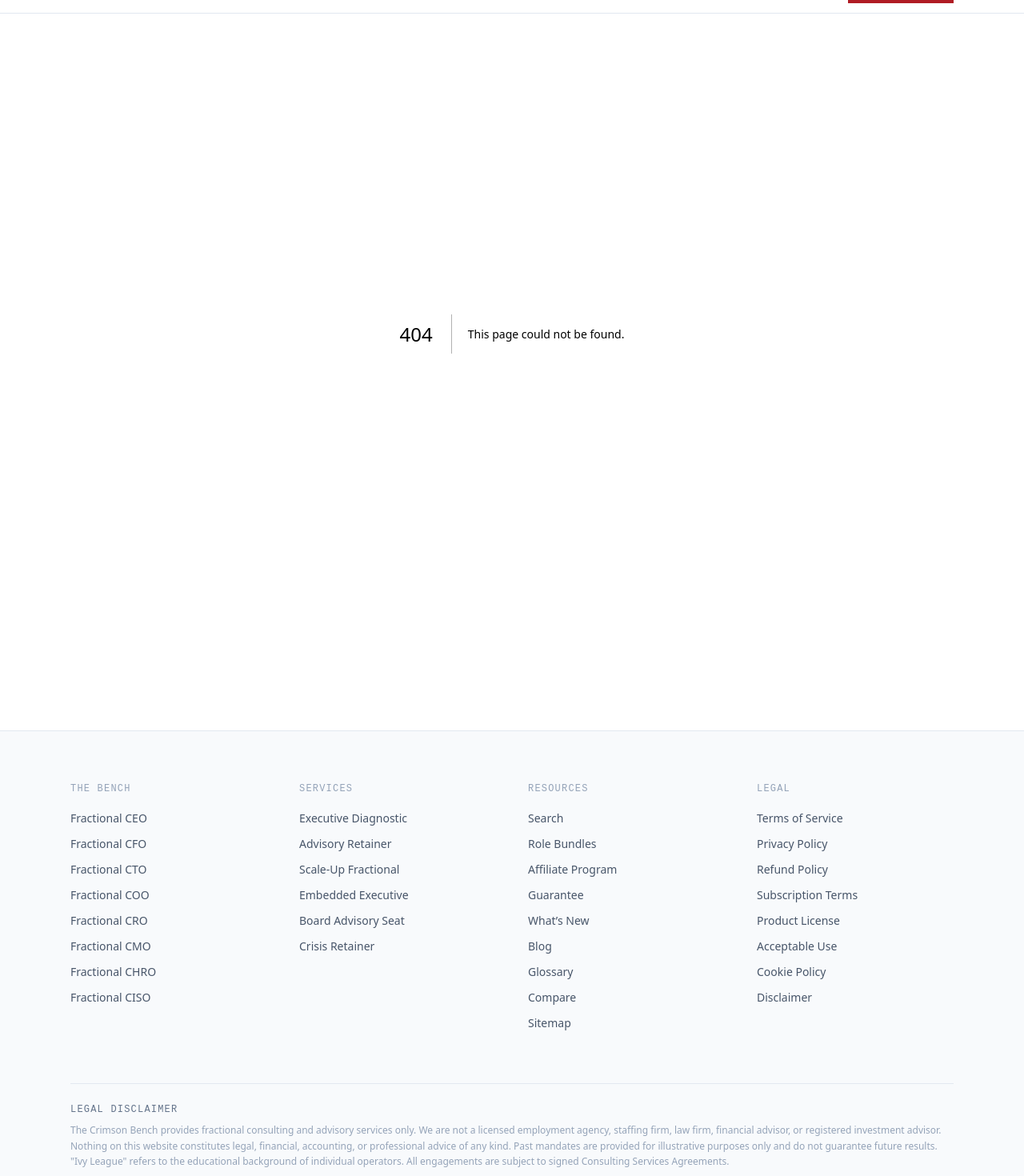
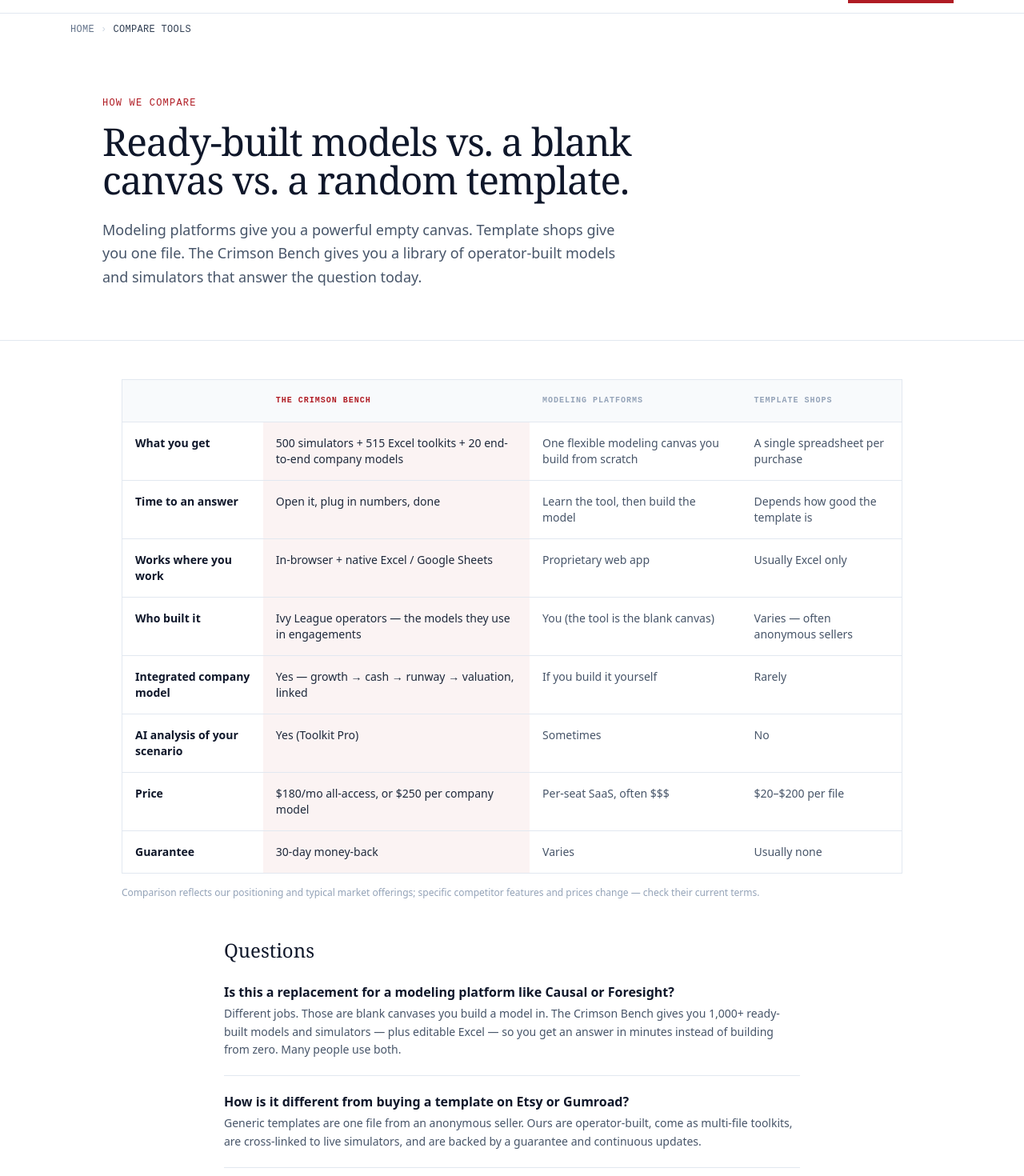
Before and after one commit to CRIMSON-BENCH/crimson-bench, a Next.js app: page /compare-tools in a window 1280 px wide. Before the commit this address had no page. Shown: the part 40-1510 px from the top of the page at 80% size. Built offline with nearby package versions, Linux system fonts and the light colour scheme.

Commit message:
Add product comparison page (vs modeling platforms & template shops) and bespoke tiers + done-for-you/workshops/gifting section on Enterprise

```diff
--- /dev/null
+++ b/src/app/compare-tools/page.tsx
@@ -0,0 +1,94 @@
+import type { Metadata } from 'next'
+import Breadcrumb from '@/components/Breadcrumb'
+import CTABlock from '@/components/CTABlock'
+import JsonLd from '@/components/JsonLd'
+import { faqSchema, breadcrumbSchema } from '@/lib/schema'
+
+export const metadata: Metadata = {
+  title: 'Crimson Bench vs. Modeling Tools & Template Shops — Compared',
+  description:
+    'How The Crimson Bench compares to dedicated modeling platforms and generic spreadsheet-template shops: breadth, price, learning curve, and who builds it.',
+  alternates: { canonical: '/compare-tools' },
+}
+
+const ROWS: { feature: string; cb: string; platform: string; templates: string }[] = [
+  { feature: 'What you get', cb: '500 simulators + 515 Excel toolkits + 20 end-to-end company models', platform: 'One flexible modeling canvas you build from scratch', templates: 'A single spreadsheet per purchase' },
+  { feature: 'Time to an answer', cb: 'Open it, plug in numbers, done', platform: 'Learn the tool, then build the model', templates: 'Depends how good the template is' },
+  { feature: 'Works where you work', cb: 'In-browser + native Excel / Google Sheets', platform: 'Proprietary web app', templates: 'Usually Excel only' },
+  { feature: 'Who built it', cb: 'Ivy League operators — the models they use in engagements', platform: 'You (the tool is the blank canvas)', templates: 'Varies — often anonymous sellers' },
+  { feature: 'Integrated company model', cb: 'Yes — growth → cash → runway → valuation, linked', platform: 'If you build it yourself', templates: 'Rarely' },
+  { feature: 'AI analysis of your scenario', cb: 'Yes (Toolkit Pro)', platform: 'Sometimes', templates: 'No' },
+  { feature: 'Price', cb: '$180/mo all-access, or $250 per company model', platform: 'Per-seat SaaS, often $$$', templates: '$20–$200 per file' },
+  { feature: 'Guarantee', cb: '30-day money-back', platform: 'Varies', templates: 'Usually none' },
+]
+
+const faqs = [
+  { q: 'Is this a replacement for a modeling platform like Causal or Foresight?', a: 'Different jobs. Those are blank canvases you build a model in. The Crimson Bench gives you 1,000+ ready-built models and simulators — plus editable Excel — so you get an answer in minutes instead of building from zero. Many people use both.' },
+  { q: 'How is it different from buying a template on Etsy or Gumroad?', a: 'Generic templates are one file from an anonymous seller. Ours are operator-built, come as multi-file toolkits, are cross-linked to live simulators, and are backed by a guarantee and continuous updates.' },
+  { q: 'Do I need to learn a new tool?', a: 'No. The simulators run in your browser with plain inputs, and the toolkits open in Excel or Google Sheets. There is no platform to learn.' },
+]
+
+export default function CompareToolsPage() {
+  return (
+    <>
+      <JsonLd data={faqSchema(faqs)} />
+      <JsonLd data={breadcrumbSchema([
+        { name: 'Home', url: 'https://www.crimsonbench.com/' },
+        { name: 'Compare Tools', url: 'https://www.crimsonbench.com/compare-tools' },
+      ])} />
+      <Breadcrumb items={[{ name: 'Home', href: '/' }, { name: 'Compare Tools', href: '/compare-tools' }]} />
+
+      <section className="bg-white dark:bg-slate-950 border-b border-slate-200 dark:border-slate-800 py-16 px-6">
+        <div className="max-w-5xl mx-auto">
+          <p className="section-eyebrow mb-4">How We Compare</p>
+          <h1 className="font-serif text-4xl md:text-5xl font-normal tracking-tight text-slate-900 dark:text-white max-w-3xl mb-6">
+            Ready-built models vs. a blank canvas vs. a random template.
+          </h1>
+          <p className="text-lg text-slate-600 dark:text-slate-400 max-w-2xl leading-relaxed">
+            Modeling platforms give you a powerful empty canvas. Template shops give you one file. The Crimson Bench gives you a library of operator-built models and simulators that answer the question today.
+          </p>
+        </div>
+      </section>
+
+      <section className="max-w-5xl mx-auto px-6 py-12">
+        <div className="overflow-x-auto border border-slate-200 dark:border-slate-800">
+          <table className="w-full text-sm min-w-[720px]">
+            <thead>
+              <tr className="bg-slate-50 dark:bg-slate-900">
+                <th className="text-left p-4 font-mono text-[10px] tracking-widest uppercase text-slate-400"></th>
+                <th className="text-left p-4 font-mono text-[10px] tracking-widest uppercase text-[#B01C24]">The Crimson Bench</th>
+                <th className="text-left p-4 font-mono text-[10px] tracking-widest uppercase text-slate-400">Modeling Platforms</th>
+                <th className="text-left p-4 font-mono text-[10px] tracking-widest uppercase text-slate-400">Template Shops</th>
+              </tr>
+            </thead>
+            <tbody>
+              {ROWS.map(r => (
+                <tr key={r.feature} className="border-t border-slate-200 dark:border-slate-800 align-top">
+                  <td className="p-4 font-semibold text-slate-900 dark:text-white">{r.feature}</td>
+                  <td className="p-4 text-slate-800 dark:text-slate-200 bg-[#B01C24]/5 dark:bg-[#B01C24]/10">{r.cb}</td>
+                  <td className="p-4 text-slate-600 dark:text-slate-400">{r.platform}</td>
+                  <td className="p-4 text-slate-600 dark:text-slate-400">{r.templates}</td>
+                </tr>
+              ))}
+            </tbody>
+          </table>
+        </div>
+        <p className="text-xs text-slate-400 mt-4">Comparison reflects our positioning and typical market offerings; specific competitor features and prices change — check their current terms.</p>
+      </section>
+
+      <section className="max-w-3xl mx-auto px-6 pb-16">
+        <h2 className="font-serif text-2xl font-normal text-slate-900 dark:text-white mb-6">Questions</h2>
+        <div className="space-y-5">
+          {faqs.map(f => (
+            <div key={f.q} className="border-b border-slate-200 dark:border-slate-800 pb-5">
+              <h3 className="font-semibold text-slate-900 dark:text-white mb-1">{f.q}</h3>
+              <p className="text-slate-600 dark:text-slate-400 text-sm leading-relaxed">{f.a}</p>
+            </div>
+          ))}
+        </div>
+      </section>
+
+      <CTABlock heading="See what ready-built feels like" />
+    </>
+  )
+}
--- a/src/app/enterprise/page.tsx
+++ b/src/app/enterprise/page.tsx
@@ -145,6 +145,46 @@
         </div>
       </section>
 
+      {/* Bespoke tiers + add-ons */}
+      <section className="px-6 py-16 bg-slate-50 dark:bg-slate-900/40 border-y border-slate-200 dark:border-slate-800">
+        <div className="max-w-5xl mx-auto">
+          <h2 className="font-serif text-3xl font-normal text-slate-900 dark:text-white mb-3">Bespoke engagements</h2>
+          <p className="text-slate-600 dark:text-slate-400 leading-relaxed max-w-2xl mb-10">
+            When you want the model built entirely around your business — your accounts, your hiring plan, your fundraising — we build it with you. Three tiers, scoped to the depth you need.
+          </p>
+          <div className="grid md:grid-cols-3 gap-px bg-slate-200 dark:bg-slate-800 border border-slate-200 dark:border-slate-800 mb-10">
+            {[
+              { name: 'Focused Model', price: 'from $2,500', blurb: 'One integrated model of your business, built around your real numbers, with a walkthrough.', pts: ['Your drivers & chart of accounts', 'Base / bull / bear scenarios', '1 working session'] },
+              { name: 'Operating System', price: 'from $10,000', blurb: 'A linked suite — operating model, fundraise, and board scenarios — plus hands-on iteration.', pts: ['Multi-model, fully linked', 'Fundraising & hiring waves', 'Multiple sessions + revisions'], featured: true },
+              { name: 'Embedded', price: 'from $25,000', blurb: 'We sit alongside your team, wire the model to live data, and keep it current as you scale.', pts: ['Live-data integration', 'Board-cycle updates', 'Ongoing operator access'] },
+            ].map(t => (
+              <div key={t.name} className={`p-6 flex flex-col ${t.featured ? 'bg-[#B01C24]/5 dark:bg-[#B01C24]/10' : 'bg-white dark:bg-slate-950'}`}>
+                {t.featured && <p className="font-mono text-[9px] tracking-widest uppercase text-[#B01C24] mb-2">Most Popular</p>}
+                <p className="font-serif text-xl text-slate-900 dark:text-white">{t.name}</p>
+                <p className="font-mono text-lg font-bold text-[#B01C24] mt-1 mb-3">{t.price}</p>
+                <p className="text-sm text-slate-600 dark:text-slate-400 leading-relaxed mb-4">{t.blurb}</p>
+                <ul className="space-y-1.5 mb-5 flex-1">
+                  {t.pts.map(p => <li key={p} className="text-xs text-slate-600 dark:text-slate-400 flex gap-2"><span className="text-[#B01C24]">✓</span><span>{p}</span></li>)}
+                </ul>
+                <a href="/contact" className={`text-center py-2 px-4 text-sm ${t.featured ? 'btn-crimson' : 'btn-outline'}`}>Request a scope →</a>
+              </div>
+            ))}
+          </div>
+          <div className="grid sm:grid-cols-3 gap-px bg-slate-200 dark:bg-slate-800 border border-slate-200 dark:border-slate-800">
+            {[
+              ['Done-for-you setup', 'Bought a $250 model? We’ll plug in your real numbers and hand it back ready to present.'],
+              ['Workshops & office hours', 'Live sessions where our operators build and pressure-test your model with your team.'],
+              ['Team & gifting', 'Multi-seat access for finance teams, and gift a model or membership to a founder you back.'],
+            ].map(([t, d]) => (
+              <div key={t} className="bg-white dark:bg-slate-950 p-5">
+                <p className="font-semibold text-slate-900 dark:text-white text-sm mb-1">{t}</p>
+                <p className="text-xs text-slate-500 dark:text-slate-400 leading-snug">{d}</p>
+              </div>
+            ))}
+          </div>
+        </div>
+      </section>
+
       {/* What's included + FAQ */}
       <section className="px-6 pb-16">
         <div className="max-w-5xl mx-auto grid md:grid-cols-2 gap-12">
```
Also changed, not shown: 1 other file (tests, documents, lock files or other folders).
